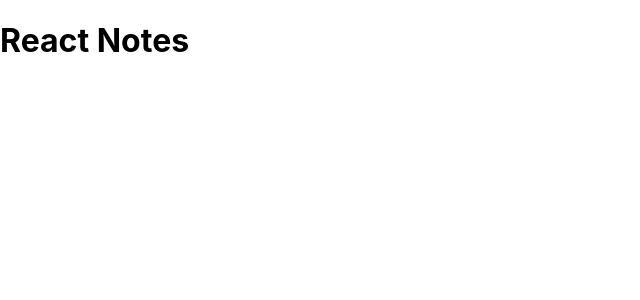
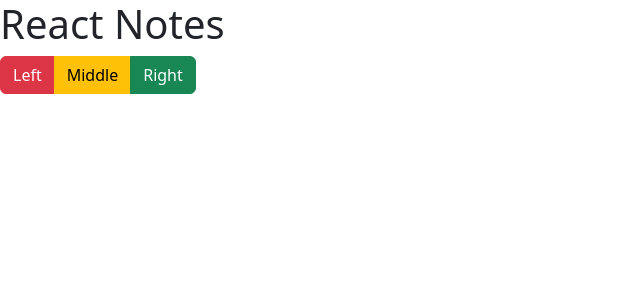
Before and after one commit to Ranjitk0001/React, a React (Create React App) app in the folder ReactNotesInProject/react-note-topic-ways/: page / in a window 1280 px wide. Shown: the top 300 px of the page, without its empty margins (0-640 px from the left). Built offline with nearby package versions, Linux system fonts and the light colour scheme.

Commit message:
ReactNotes:- install Bootstrap
npm install react-bootstrap bootstrap

```diff
--- a/ReactNotesInProject/react-note-topic-ways/package.json
+++ b/ReactNotesInProject/react-note-topic-ways/package.json
@@ -3,8 +3,10 @@
   "version": "0.1.0",
   "private": true,
   "dependencies": {
+    "bootstrap": "^5.3.3",
     "cra-template": "1.2.0",
     "react": "^18.3.1",
+    "react-bootstrap": "^2.10.7",
     "react-dom": "^18.3.1",
     "react-scripts": "5.0.1"
   },
--- a/ReactNotesInProject/react-note-topic-ways/src/App.js
+++ b/ReactNotesInProject/react-note-topic-ways/src/App.js
@@ -4,7 +4,11 @@
   return (
     <>
     <h1>React Notes</h1>
-
+    <div class="btn-group" role="group" aria-label="Basic mixed styles example">
+  <button type="button" class="btn btn-danger">Left</button>
+  <button type="button" class="btn btn-warning">Middle</button>
+  <button type="button" class="btn btn-success">Right</button>
+</div>
     </>
   );
 }
--- a/ReactNotesInProject/react-note-topic-ways/src/index.js
+++ b/ReactNotesInProject/react-note-topic-ways/src/index.js
@@ -3,6 +3,7 @@
 import './index.css';
 import App from './App';
 import reportWebVitals from './reportWebVitals';
+import 'bootstrap/dist/css/bootstrap.min.css';
 
 const root = ReactDOM.createRoot(document.getElementById('root'));
 root.render(
```
Also changed, not shown: 1 other file (tests, documents, lock files or other folders).
